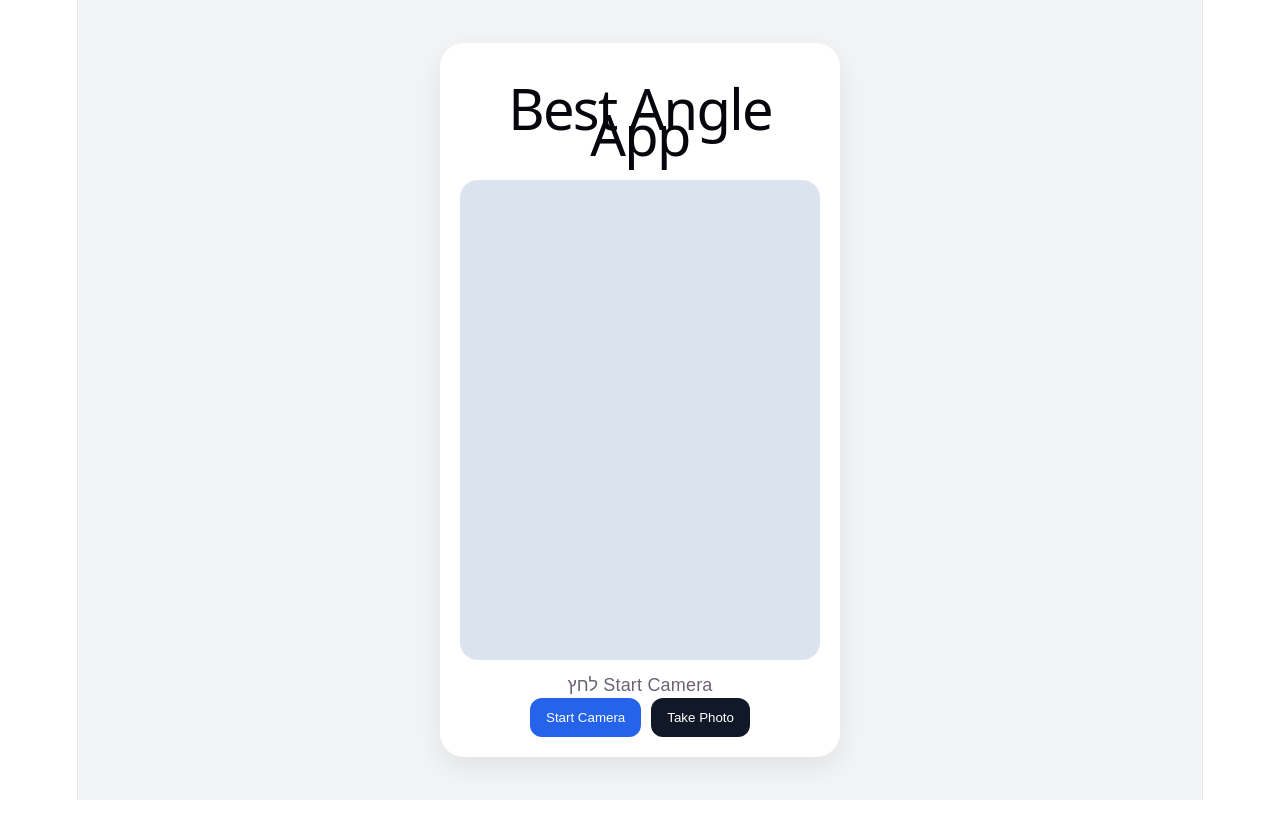
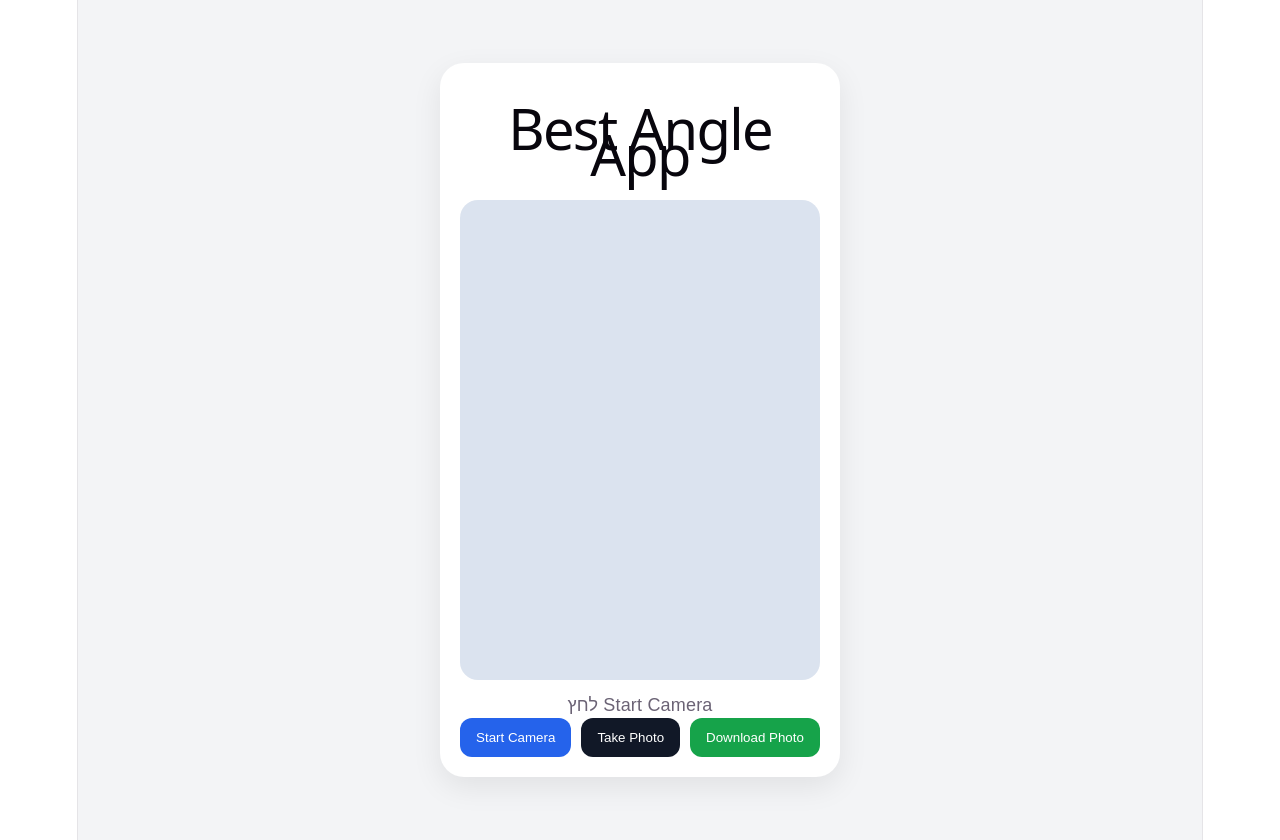
Before and after one commit to shlomo315/pro-file, a React (Vite) app: page / in a window 1280 px wide. Before the commit the page ends 800 px from the top, so only its background shows below. Built offline with nearby package versions, Linux system fonts and the light colour scheme.

Commit message:
update-download-feature

```diff
--- a/src/App.tsx
+++ b/src/App.tsx
@@ -56,6 +56,18 @@ export default function App() {
     }
   };
 
+  const downloadPhoto = () => {
+    if (!capturedImage) {
+      setMessage("אין תמונה להורדה");
+      return;
+    }
+
+    const link = document.createElement("a");
+    link.href = capturedImage;
+    link.download = "best-angle-photo.png";
+    link.click();
+  };
+
   return (
     <div
       style={{
@@ -65,6 +77,7 @@ export default function App() {
         alignItems: "center",
         background: "#f3f4f6",
         fontFamily: "Arial, sans-serif",
+        padding: 20,
       }}
     >
       <div
@@ -105,7 +118,7 @@ export default function App() {
 
         <p style={{ minHeight: 24 }}>{message}</p>
 
-        <div style={{ display: "flex", gap: 10, justifyContent: "center" }}>
+        <div style={{ display: "flex", gap: 10, justifyContent: "center", flexWrap: "wrap" }}>
           <button
             onClick={startCamera}
             style={{
@@ -133,6 +146,20 @@ export default function App() {
           >
             Take Photo
           </button>
+
+          <button
+            onClick={downloadPhoto}
+            style={{
+              padding: "12px 16px",
+              borderRadius: 12,
+              border: "none",
+              background: "#16a34a",
+              color: "white",
+              cursor: "pointer",
+            }}
+          >
+            Download Photo
+          </button>
         </div>
 
         <canvas ref={canvasRef} style={{ display: "none" }} />
```
